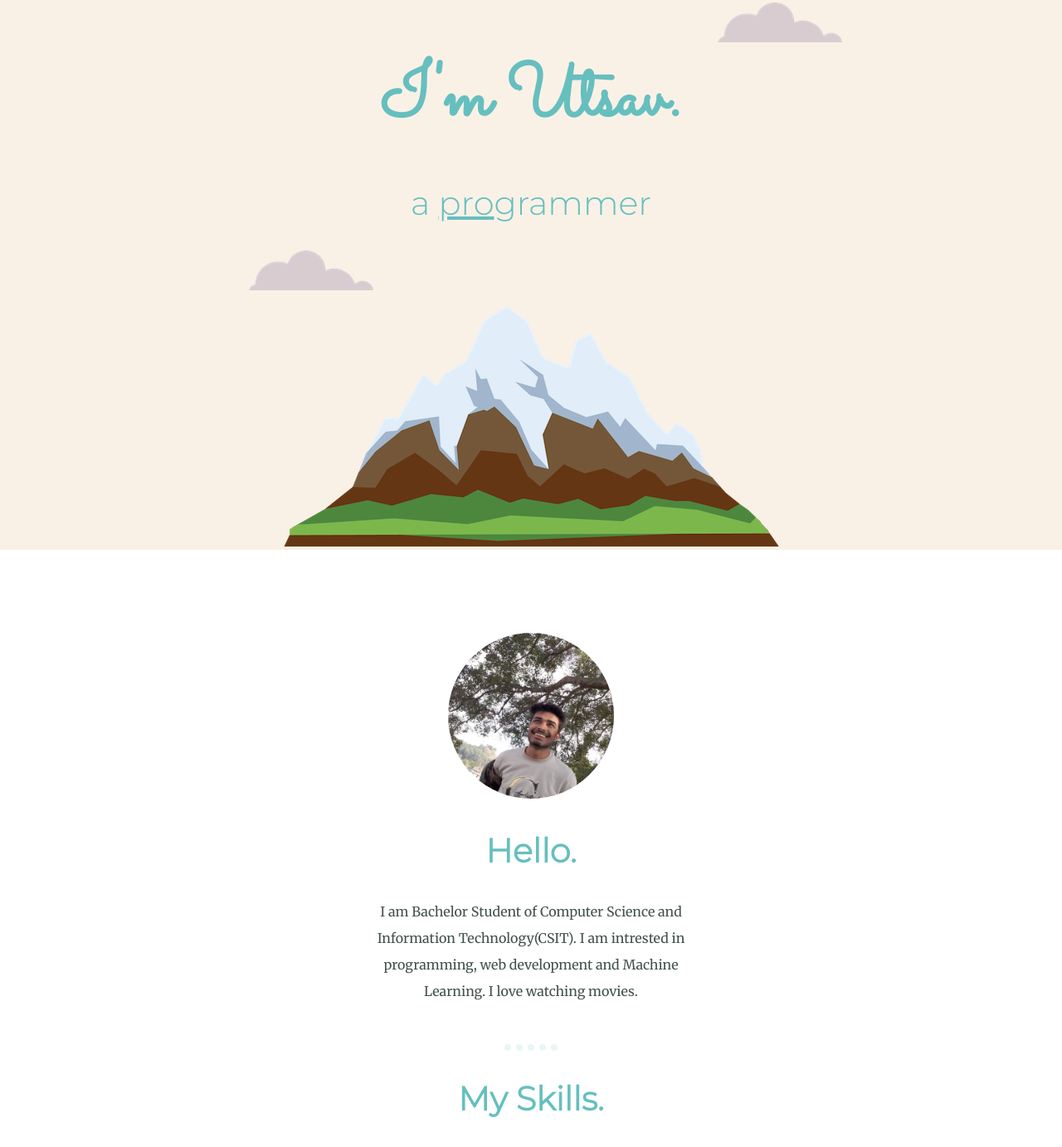
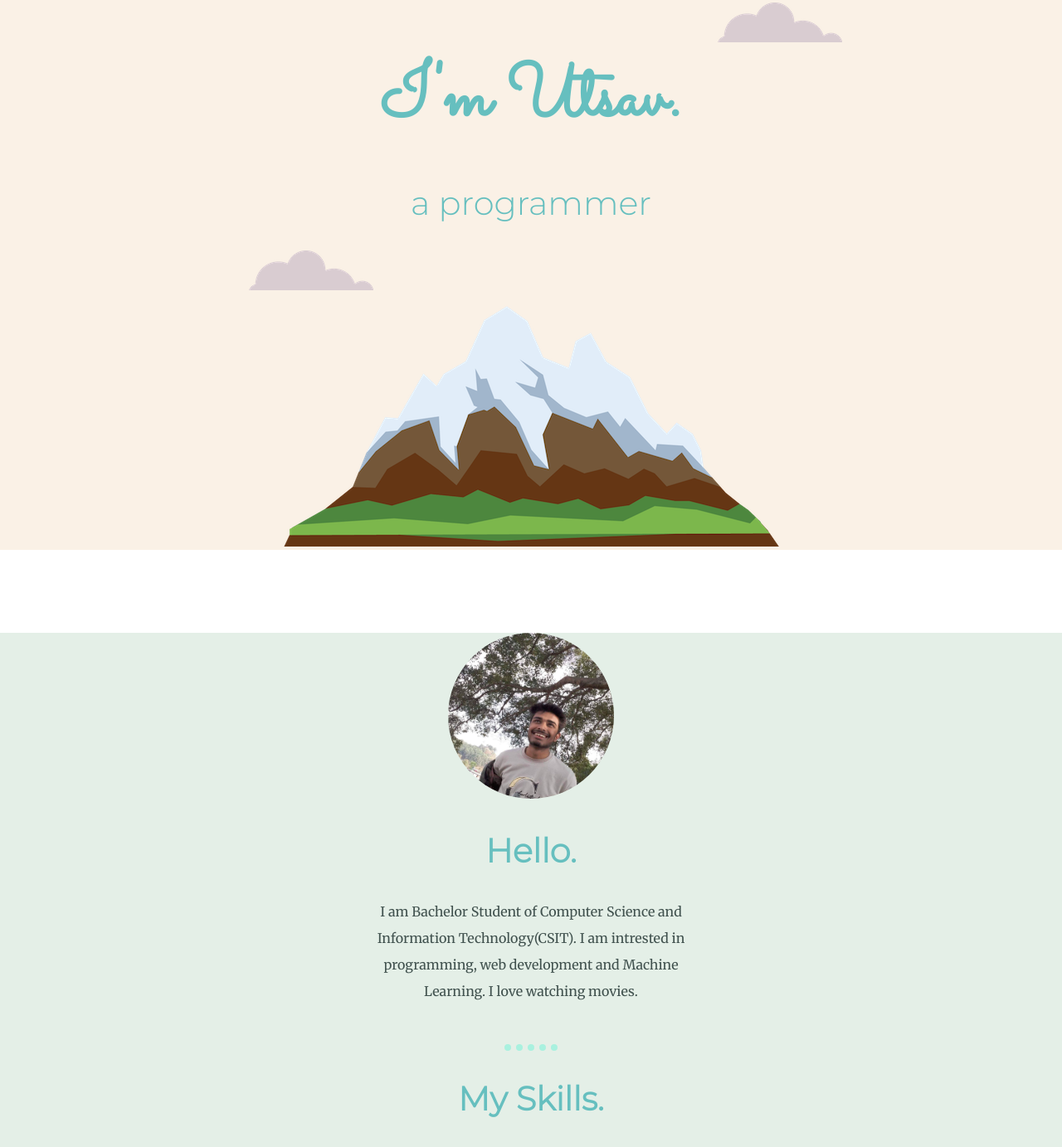
Before and after one commit to utsavsubedi/PersonalSite, a plain HTML site: page index.html in a window 1280 px wide. Shown: the part 97-1480 px from the top of the page at 83% size. Drawn offline with Linux system fonts and the light colour scheme.

Commit message:
updated style

```diff
--- a/css/style.css
+++ b/css/style.css
@@ -35,7 +35,7 @@ hr{
   border-width: 8px;
     width: 5%;
     border-style:  dotted none none;
-    color: #eaf6f6;
+    color: #a9f1df;
 }
 
 p{
@@ -60,6 +60,7 @@ a:hover{
 
 .middleContainer{
   margin: 100px 0;
+  background-color: #e4efe7;
 }
 
 .bottomContainer{
@@ -157,7 +158,3 @@ a:hover{
    border-radius: 10px;
    text-decoration: none;
 }
-
-#pro{
-  text-decoration: underline;
-}
```
